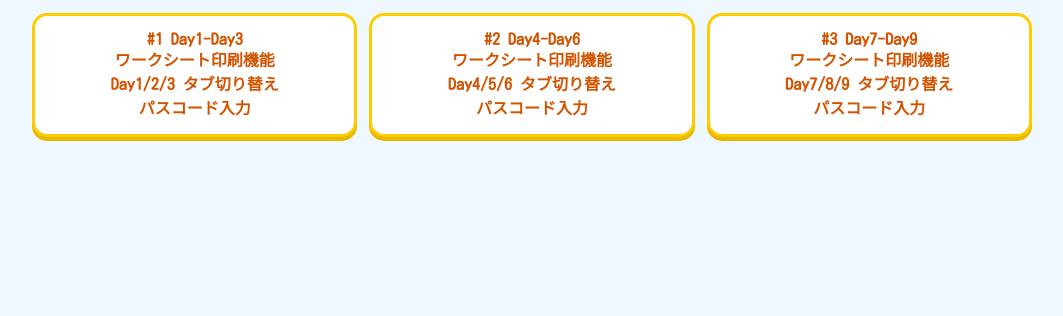
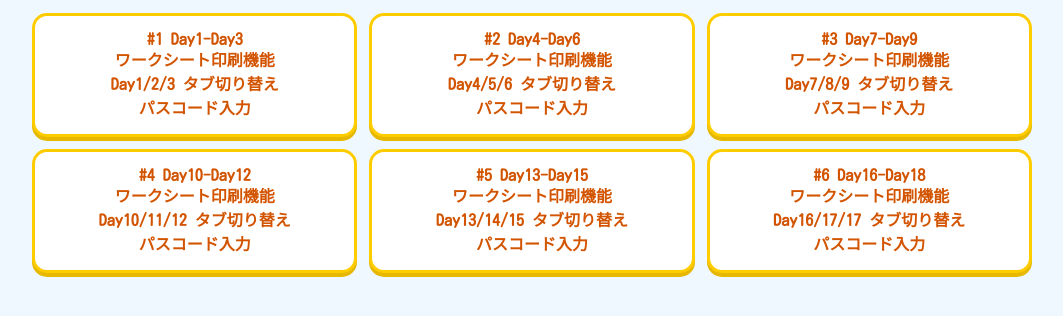
Before and after one commit to EigoStudio/Eiken-Pre1-Vocabulary-Practice, a plain HTML site: page index.html in a window 1280 px wide. Shown: the part 96-412 px from the top of the page, without its empty margins (108-1171 px from the left). Drawn offline with Linux system fonts and the light colour scheme.

Commit message:
Update index.html

```diff
--- a/index.html
+++ b/index.html
@@ -89,6 +89,24 @@ Day7/8/9 タブ切り替え<br>
 パスコード入力
         </a></li>
 
+        <li><a href="Eiken-Pre1-Vocabulary-Practice_4.html">#4 Day10-Day12<br>
+ワークシート印刷機能<br>
+Day10/11/12 タブ切り替え<br>
+パスコード入力
+        </a></li>
+
+        <li><a href="Eiken-Pre1-Vocabulary-Practice_5.html">#5 Day13-Day15<br>
+ワークシート印刷機能<br>
+Day13/14/15 タブ切り替え<br>
+パスコード入力
+        </a></li>
+
+        <li><a href="Eiken-Pre1-Vocabulary-Practice_6.html">#6 Day16-Day18<br>
+ワークシート印刷機能<br>
+Day16/17/17 タブ切り替え<br>
+パスコード入力
+        </a></li>
+
 
         </ul>
 
```
